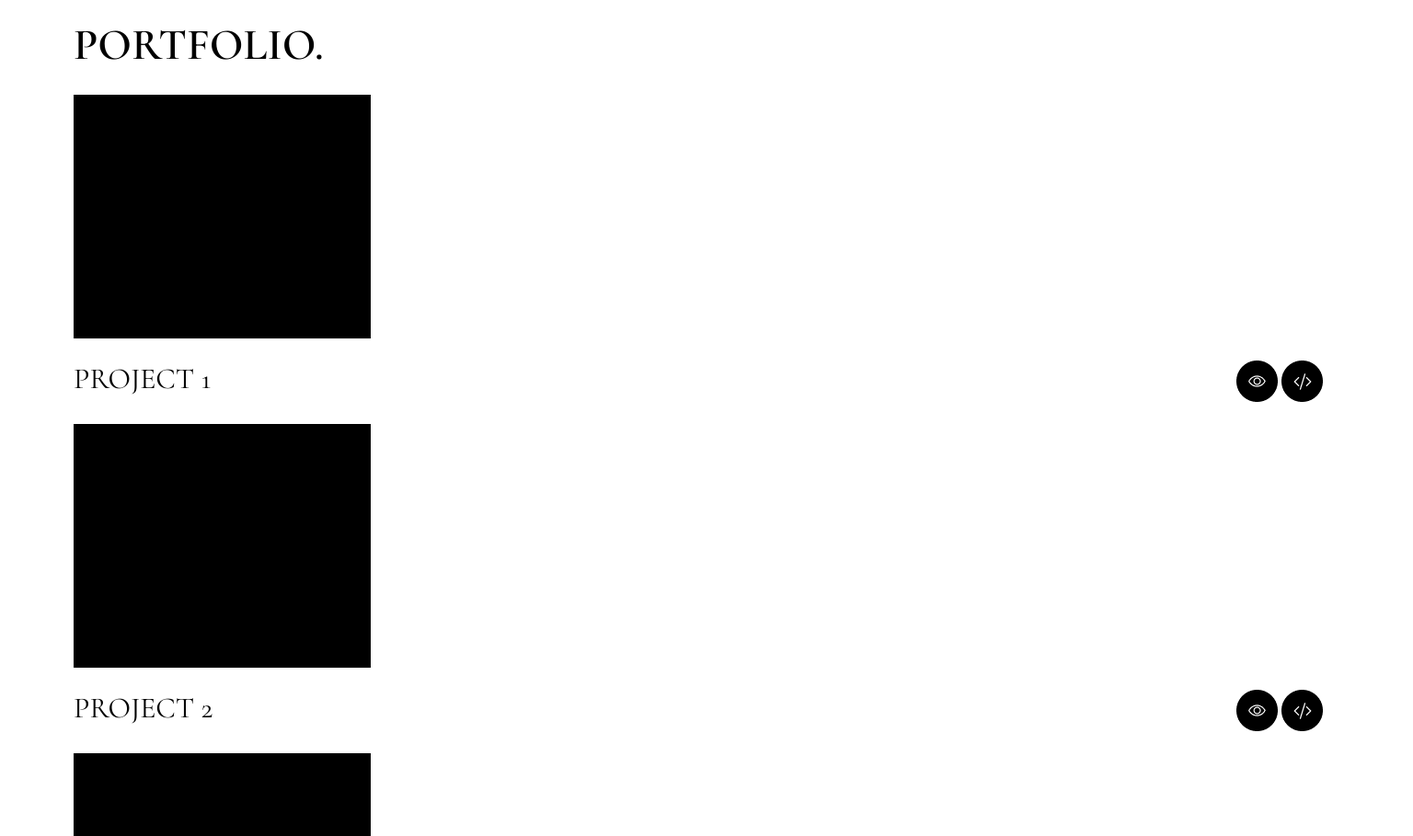
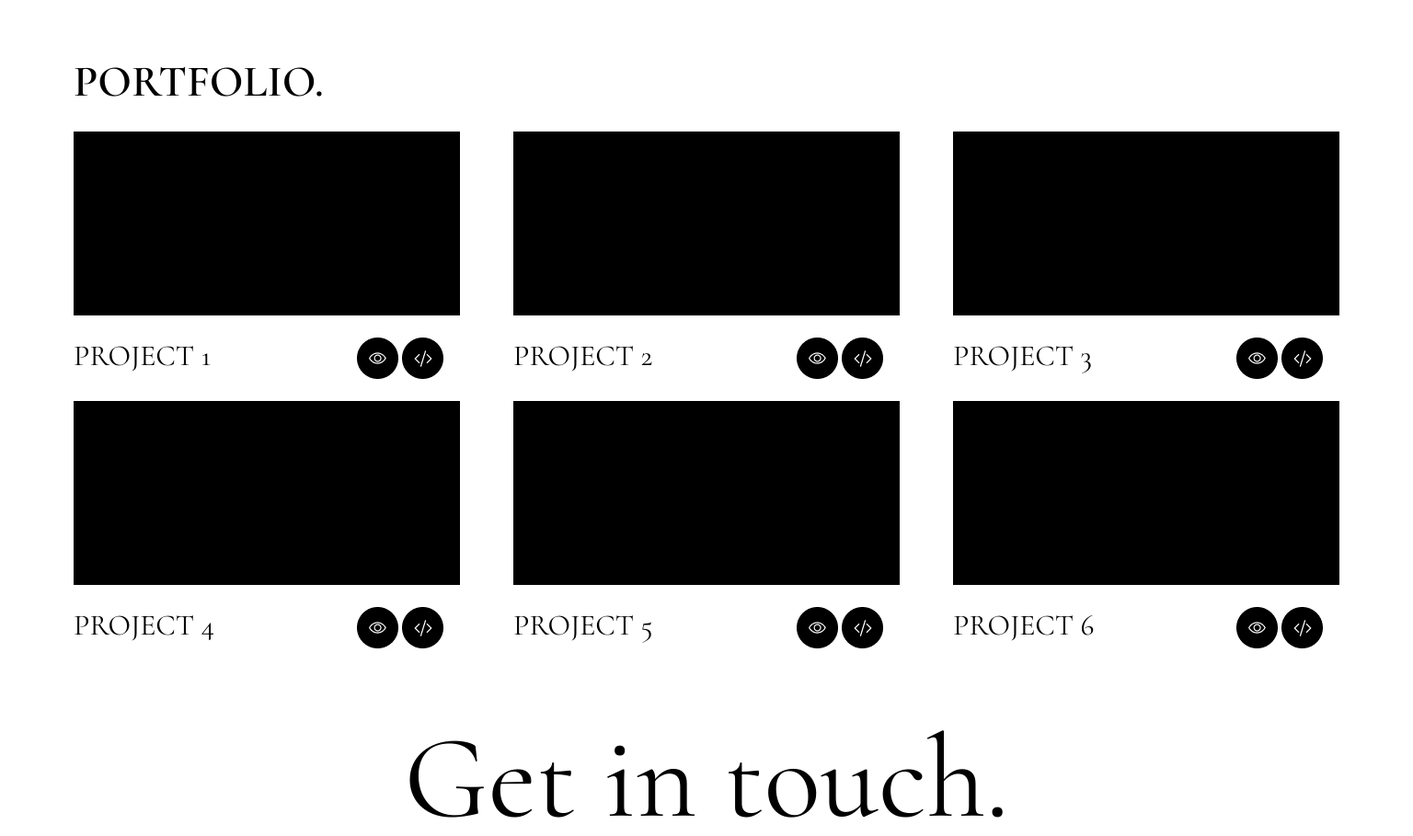
Before and after one commit to AISimonetta/Portfolio, a plain HTML site: page indext.html in a window 1536 px wide. Shown: the part 1880-2789 px from the top of the page at 92% size. Drawn offline with Linux system fonts and the light colour scheme.

Commit message:
first styles applied for main portfolioSection desktop view

```diff
--- a/_mainSection.scss
+++ b/_mainSection.scss
@@ -126,21 +126,25 @@
       margin-bottom: 40px;
     }
 
-    &__skillsContentText {
-
-    }
-
-
-//portfolio section
+//PORTFOLIO SECTION
     &__title--portfolio {
       font-weight:900;
       text-shadow: 15px solid black;
-      margin-top: 40px;
+      margin-top: 80px;
       margin-bottom: 5px;
+      font-size: 48px;
+    }
+
+    &__allCards{
+      display: flex;
+      flex-wrap: wrap;
+      justify-content: space-between;
     }
 
     &__img {
       margin: 20px 0;
+      width: 420px;
+      height: 200px;
     }
 
     &__cardTittle {
@@ -156,7 +160,7 @@
       padding-right: 18px;
     }
 
-  //contact section
+//CONTACT SECTION
     &__contactSection {
       display: flex;
       flex-direction: column;
```
Also changed, not shown: main.css, 1 other file.
